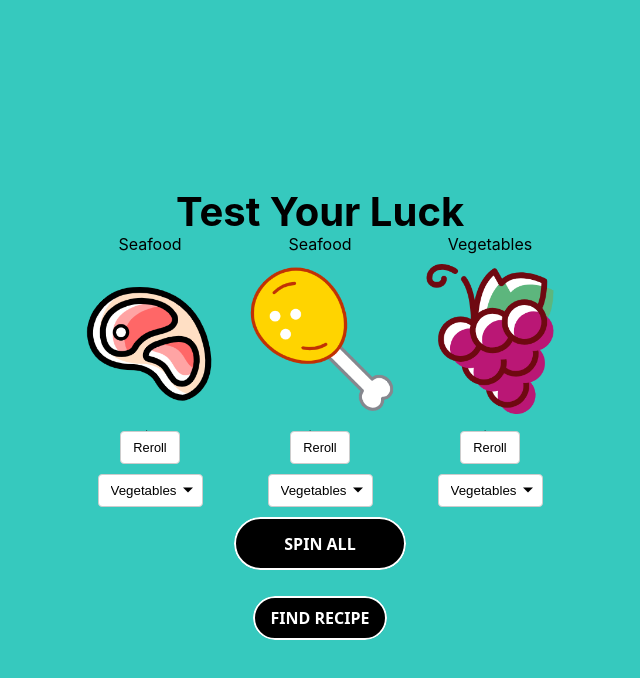
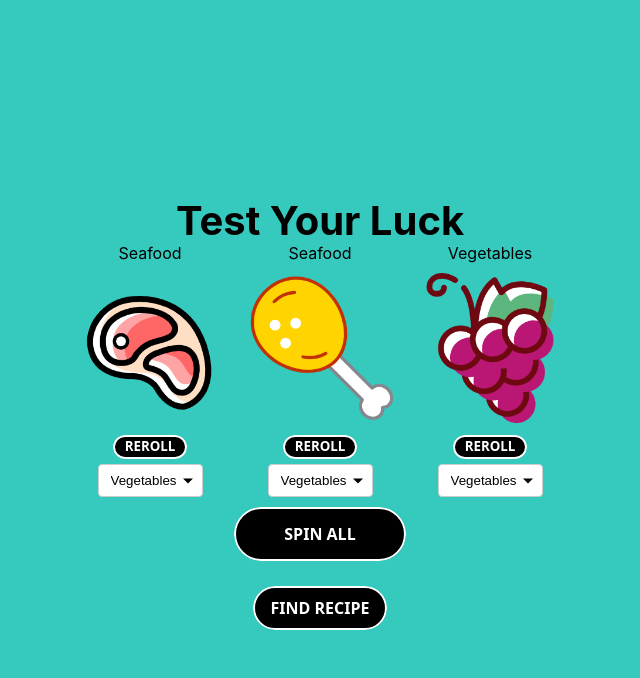
Before and after one commit to Lachlan-L/Recipe-Roulette, a React (Create React App) app in the folder frontend/: page /spin in a window 1280 px wide. Both pictures are taken after a click on the button "SPIN ALL". Shown: the top 678 px of the page, without its empty margins (320-960 px from the left). Built offline with nearby package versions, Linux system fonts and the light colour scheme.

Commit message:
button styled

```diff
--- a/frontend/src/pages/Roulette.js
+++ b/frontend/src/pages/Roulette.js
@@ -102,7 +102,7 @@ const Roulette = () => {
                 </a>}
                 {clicked &&<p className="ing-cost">${costs[index]}</p>}
               </div>
-              {clicked && <button className="rerollButton" onClick={() => handleReroll(index)}>Reroll</button>}
+              {clicked && <button className="rerollButton btn-22 rerollType" onClick={() => handleReroll(index)}><span >Reroll</span></button>}
               <div class="select-wrapper">
                 <select class="drop-down" value={selections[index]} onChange={e => setSelection(e.target.value, index)}>
                   {options.map(option => (
--- a/frontend/src/pages/bubble-right.css
+++ b/frontend/src/pages/bubble-right.css
@@ -54,6 +54,12 @@
   margin-top: 5%;
   padding: 0.5rem 1rem;
 }
+
+.rerollType {
+  font-size: smaller;
+  padding: 0px 10px;
+  margin-bottom: 5px;
+}
 .btn-22 span {
   mix-blend-mode: difference;
 }
```
